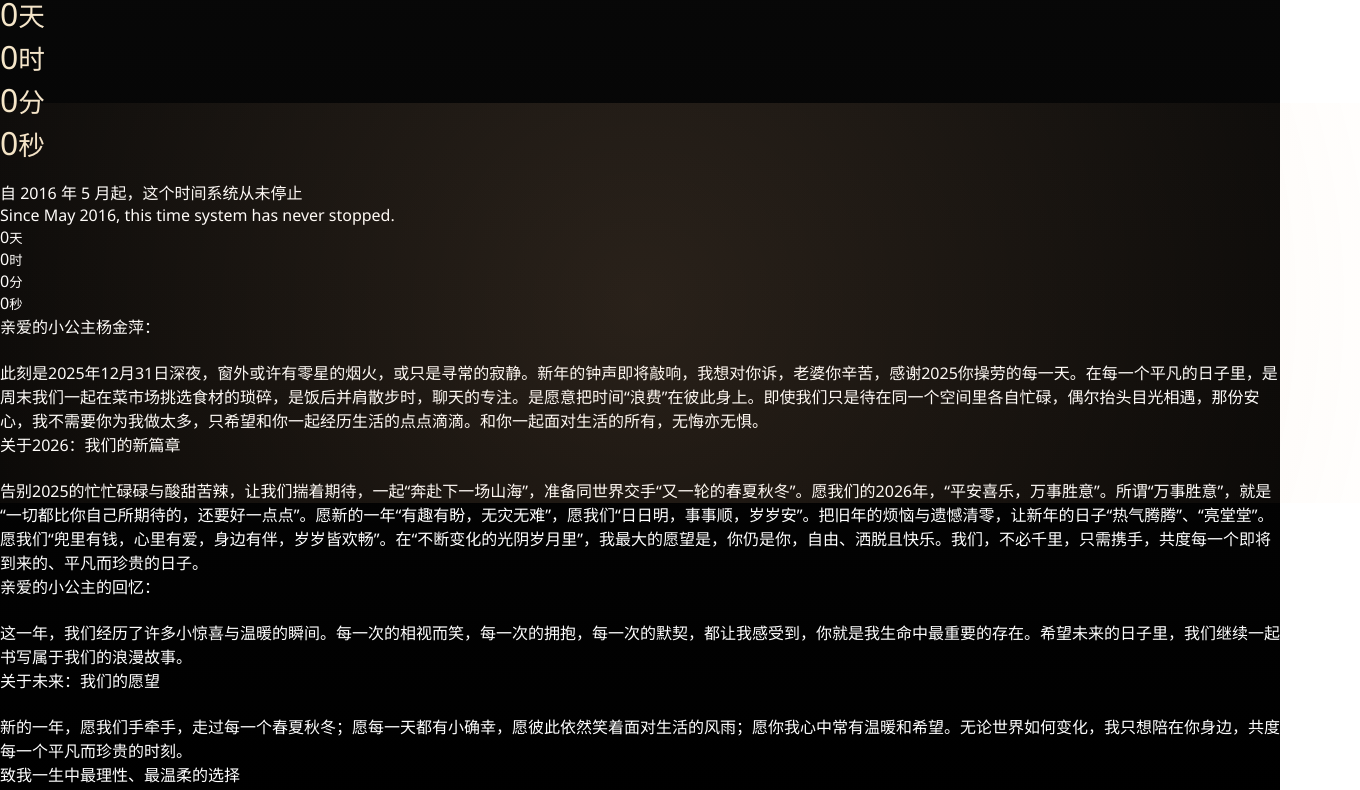
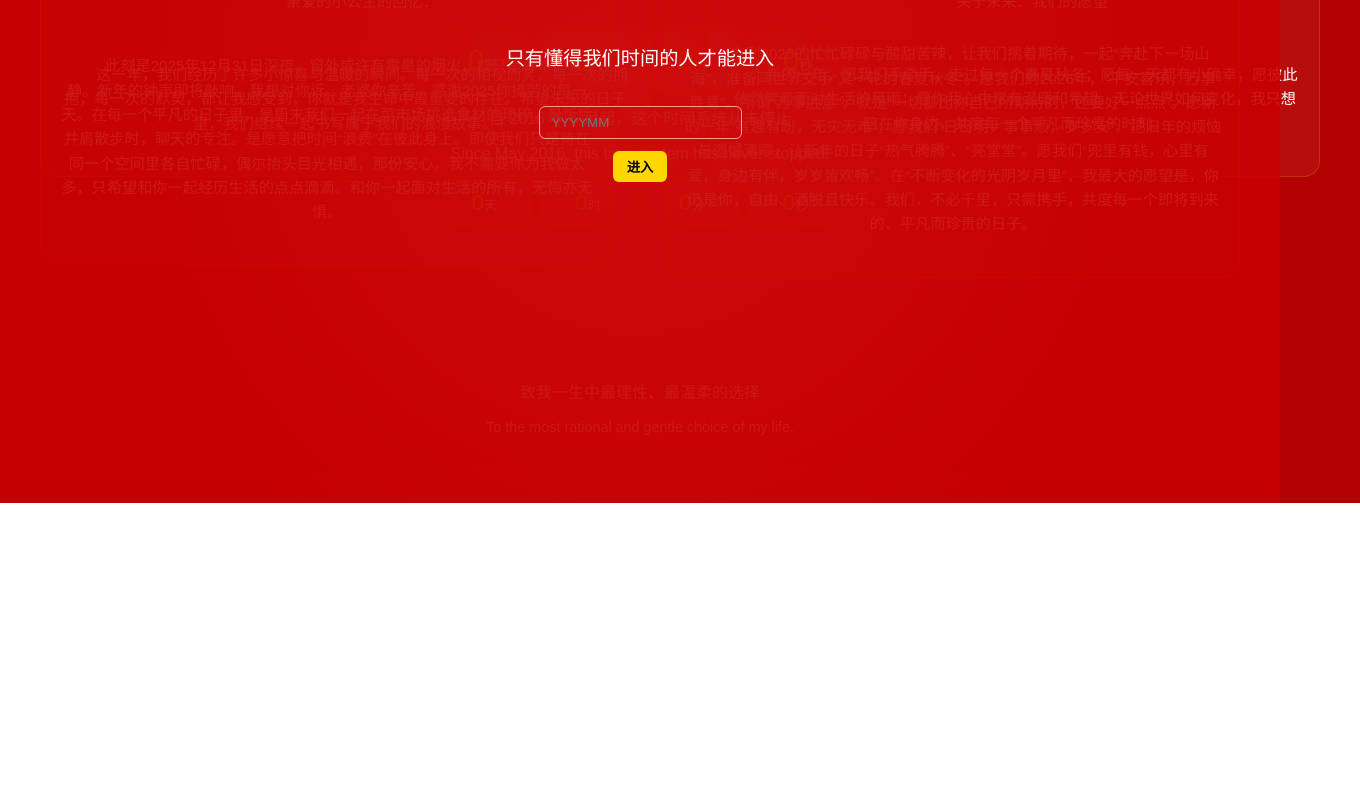
Before and after one commit to LiuGuangTong/Gouwa, a plain HTML site: page index.html in a window 1280 px wide. Shown: the part 297-1087 px from the top of the page, 1360 px wide, since content can reach past the window. After the commit the page ends 800 px from the top, so only its background shows below. Drawn offline with Linux system fonts and the light colour scheme.

Commit message:
Refactor CSS for full-screen layout and new styles

```diff
--- a/style.css
+++ b/style.css
@@ -1,120 +1,176 @@
-/* 基础样式 */
-* {
-    margin: 0;
-    padding: 0;
-    box-sizing: border-box;
+/* -----------------------------
+   全屏布局
+----------------------------- */
+html, body {
+  margin: 0;
+  padding: 0;
+  width: 100%;
+  height: 100%;
+  overflow: hidden;
+  font-family: 'PingFang SC','Arial',sans-serif;
+  background: radial-gradient(circle at center, #ff6b6b, #b30000 70%);
+  color: #fff;
 }
 
-body {
-    font-family: 'Segoe UI', Tahoma, Geneva, Verdana, sans-serif;
-    overflow: hidden;
-    background: linear-gradient(to top, #000000 0%, #0a0a0a 100%);
-    color: #fff;
-    position: relative;
+/* 密码门 */
+#gate {
+  position: absolute;
+  inset: 0;
+  background: rgba(200,0,0,0.9);
+  display: flex;
+  flex-direction: column;
+  justify-content: center;
+  align-items: center;
+  color: #fff;
+  text-align: center;
+  font-size: 1.2rem;
+  z-index: 9999;
 }
 
-/* Canvas 层 */
-#background-particles {
-    position: fixed;
-    top: 0;
-    left: 0;
-    width: 100%;
-    height: 100%;
-    z-index: 0;
-    pointer-events: none;
+#gate input {
+  margin-top: 16px;
+  padding: 8px 12px;
+  background: transparent;
+  border: 1px solid rgba(255,255,255,0.6);
+  color: #fff;
+  border-radius: 6px;
 }
 
-#fireworks {
-    position: fixed;
-    top: 0;
-    left: 0;
-    width: 100%;
-    height: 100%;
-    z-index: 2;
-    pointer-events: none;
+#gate button {
+  margin-top: 12px;
+  padding: 6px 14px;
+  border: none;
+  border-radius: 6px;
+  background: gold;
+  color: #000;
+  cursor: pointer;
+  font-weight: bold;
 }
 
-/* 背景光晕 */
-body::before {
-    content: '';
-    position: fixed;
-    bottom: 0;
-    left: 50%;
-    transform: translateX(-50%);
-    width: 200%;
-    height: 50%;
-    background: radial-gradient(circle, rgba(255,200,150,0.15), transparent 70%);
-    z-index: 1;
+/* 背景canvas */
+#stars, #particles {
+  position: absolute;
+  inset: 0;
+  width: 100%;
+  height: 100%;
+  pointer-events: none;
+  z-index: 0;
 }
 
-/* 内容布局 */
-.content {
-    position: relative;
-    z-index: 3;
-    text-align: center;
-    padding: 2rem;
-    color: #f5e6c8;
+/* 光环 */
+.time-ring {
+  position: absolute;
+  inset: 0;
+  pointer-events: none;
+  background: radial-gradient(circle at center, rgba(255,215,0,0.15), rgba(0,0,0,0) 60%);
+  opacity: 0;
+  transition: opacity 1.8s ease-in-out;
+}
+.time-ring.active {
+  opacity: 1;
+  animation: breathe 5s ease-in-out infinite;
+}
+@keyframes breathe {
+  0%,100% { transform: scale(1); opacity: 0.7; }
+  50% { transform: scale(1.05); opacity: 1; }
 }
 
-.title {
-    font-size: 2.2rem;
-    background: linear-gradient(90deg, #f5e6c8, #d7b8ff);
-    -webkit-background-clip: text;
-    -webkit-text-fill-color: transparent;
-    margin-bottom: 0.5rem;
+/* 主体内容 */
+.container {
+  position: absolute;
+  inset: 0;
+  display: flex;
+  flex-direction: column;
+  justify-content: space-around;
+  align-items: center;
+  text-align: center;
+  z-index: 2;
+  transition: transform 0.1s ease-out;
 }
 
-.subtitle {
-    font-size: 1.2rem;
-    color: #d7b8ff;
-    margin-bottom: 1rem;
+/* 标题 */
+.title-cn { font-size: 2rem; font-weight: bold; margin-bottom: 8px; }
+.title-en { font-size: 1.2rem; margin-bottom: 20px; }
+
+/* 倒计时 */
+.countdown {
+  display:flex;
+  gap:15px;
+  justify-content: center;
+}
+.countdown div {
+  background: rgba(255,255,255,0.08);
+  border-radius:16px;
+  padding:12px 10px;
+  min-width:70px;
+  box-shadow:0 0 15px rgba(255,215,0,0.2);
+  animation: countdown-breath 3s infinite;
+}
+.countdown span { font-size:1.8rem; color:#ffd700; }
+@keyframes countdown-breath {
+  0%,100% { transform: scale(1); }
+  50% { transform: scale(1.05); }
 }
 
-.dedication {
-    font-size: 1rem;
-    margin-bottom: 2rem;
-    color: #f5e6c8;
+/* 时间系统 */
+.time-system { opacity:0.9; margin-top:10px; }
+.time-grid {
+  display:grid;
+  grid-template-columns:repeat(4,1fr);
+  gap:10px;
+  margin-top:10px;
+}
+.time-grid div {
+  background: rgba(255,255,255,0.06);
+  border:1px solid rgba(255,215,0,0.2);
+  border-radius:14px;
+  padding:10px 5px;
+}
+.time-grid span { font-size:1.4rem; color:#ffd700; }
+
+/* 左右信件 */
+.letters {
+  position: absolute;
+  inset: 0;
+  display: flex;
+  justify-content: space-between;
+  align-items: center;
+  padding: 20px 40px;
+  z-index: 2;
+  pointer-events: none;
+}
+.new-letters {
+  position: absolute;
+  bottom: 80px;
+  width: 100%;
+  display: flex;
+  justify-content: space-between;
+  align-items: center;
+  padding: 0 40px;
+  z-index: 2;
+  pointer-events: none;
+}
+.letter {
+  width: 45%;
+  background: rgba(255,255,255,0.05);
+  border: 1px solid rgba(255,215,0,0.2);
+  border-radius: 16px;
+  padding: 16px;
+  font-size: 0.95rem;
+  line-height: 1.6;
+  color: #fff;
+  overflow: hidden;
+  white-space: pre-wrap;
+}
+.letter span {
+  display: inline-block;
+  opacity: 0;
+  animation: typing 0.05s forwards;
+}
+@keyframes typing {
+  to { opacity: 1; }
 }
 
-.countdown-container p {
-    font-size: 1rem;
-    margin: 0.2rem 0;
-}
-
-.countdown {
-    font-size: 2rem;
-    margin: 0.5rem 0 1rem 0;
-    background: linear-gradient(90deg, #f5e6c8, #d7b8ff);
-    -webkit-background-clip: text;
-    -webkit-text-fill-color: transparent;
-}
-
-.celebration {
-    font-size: 2rem;
-    margin: 1rem 0;
-    background: linear-gradient(90deg, #ffd700, #ff69b4, #ff4500);
-    -webkit-background-clip: text;
-    -webkit-text-fill-color: transparent;
-}
-
-#firework-button {
-    font-size: 1.2rem;
-    padding: 0.6rem 1.5rem;
-    border: none;
-    border-radius: 12px;
-    background: linear-gradient(90deg, #f5e6c8, #d7b8ff);
-    color: #000;
-    cursor: pointer;
-    transition: all 0.3s ease;
-    margin-bottom: 2rem;
-}
-
-#firework-button:hover {
-    box-shadow: 0 0 20px rgba(255, 215, 0, 0.6);
-    transform: scale(1.05);
-}
-
-.info {
-    font-size: 0.9rem;
-    color: #d7b8ff;
-}
+/* 签名 */
+.signature { font-size:1rem; opacity:0.9; }
+.signature small { display:block; margin-top:6px; font-size:0.9rem; }
```
